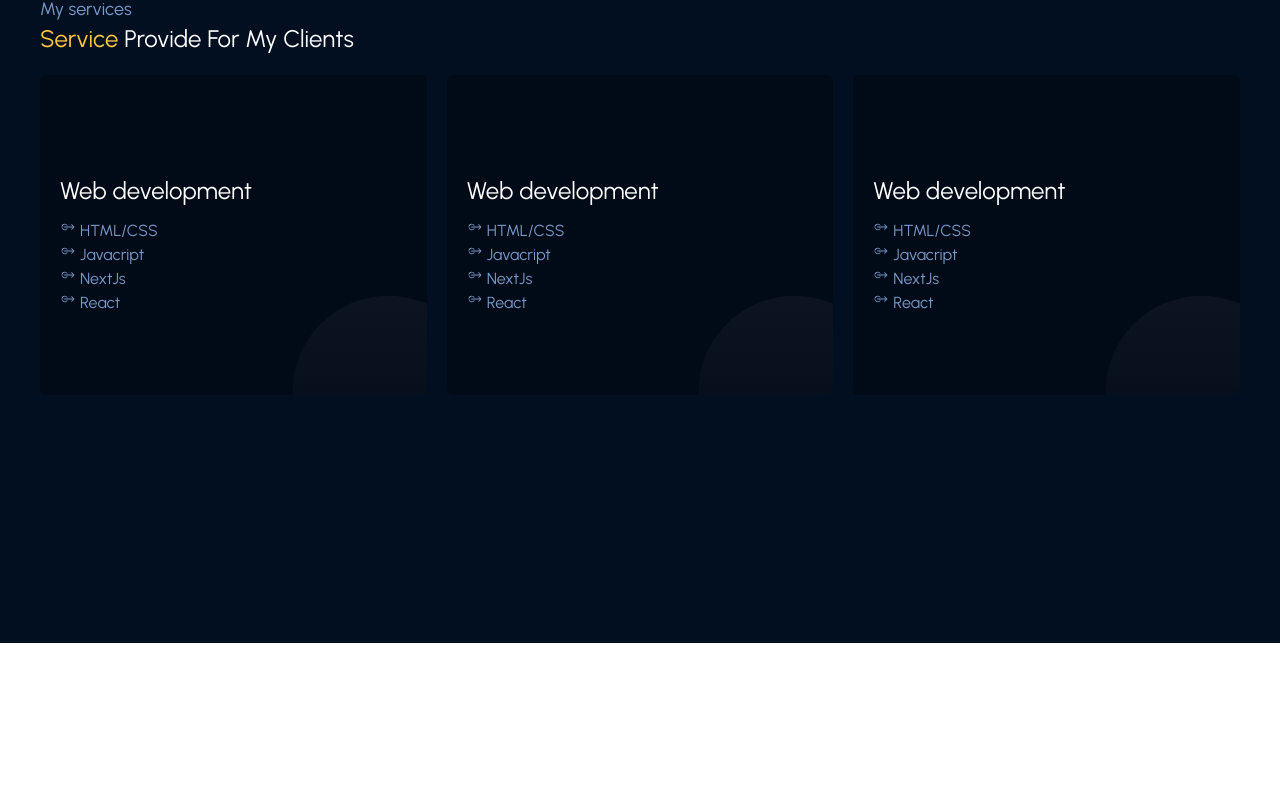
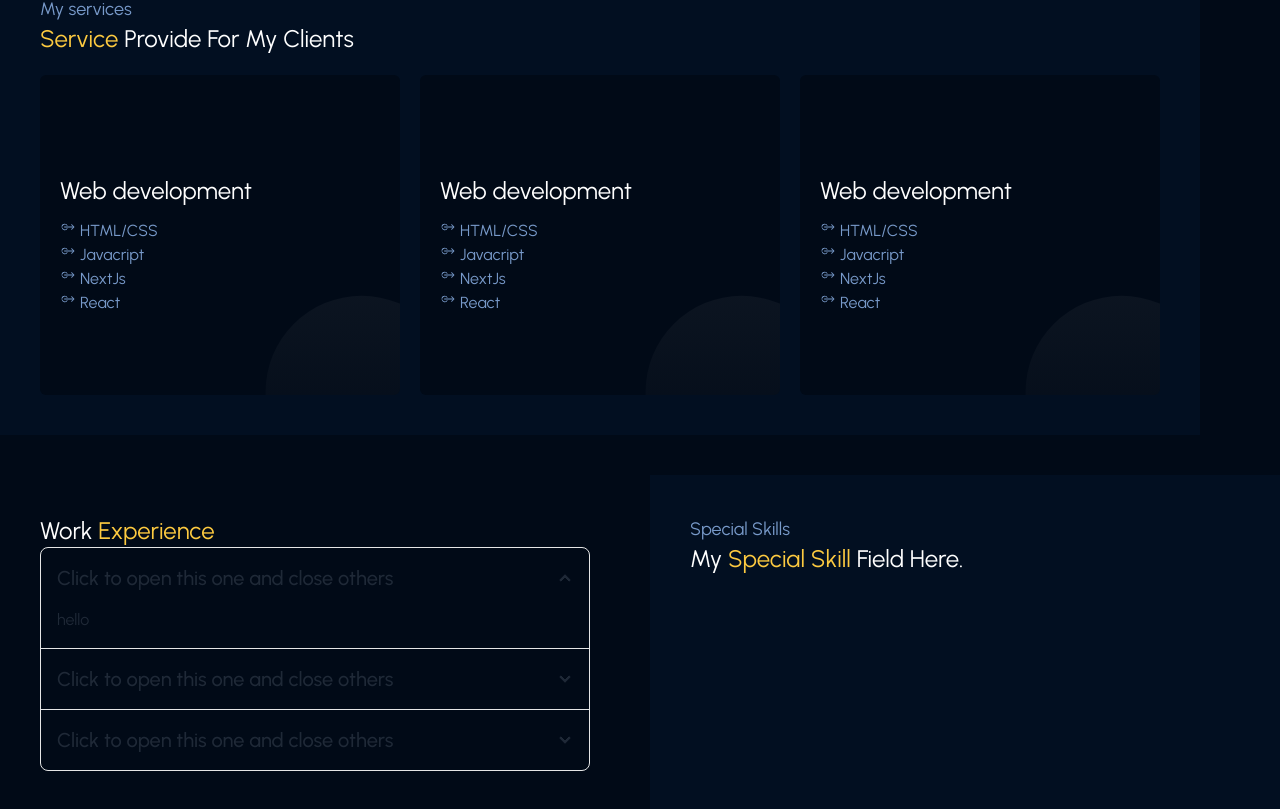
Before and after one commit to safidy1863/portfolio, a React (Vite) app: page / in a window 1280 px wide. Shown: the part 845-1654 px from the top of the page. Before the commit the page ends 1488 px from the top, so only its background shows below. Built offline with nearby package versions, Linux system fonts and the light colour scheme; some icons are missing.

Commit message:
update configurations to deploy

```diff
--- a/package.json
+++ b/package.json
@@ -1,9 +1,12 @@
 {
+  "homepage": "https://safidy1863.github.io/robuste-manohisafidy/",
   "name": "portfolio",
   "private": true,
   "version": "0.0.0",
   "type": "module",
   "scripts": {
+    "predeploy" : "npm run build",
+    "deploy" : "gh-pages -d dist",
     "dev": "vite",
     "build": "tsc && vite build",
     "lint": "eslint . --ext ts,tsx --report-unused-disable-directives --max-warnings 0",
@@ -12,6 +15,7 @@
   "dependencies": {
     "@iconify/react": "^4.1.1",
     "@preact/signals-react": "^2.0.0",
+    "@types/gh-pages": "^6.1.0",
     "path": "^0.12.7",
     "react": "^18.2.0",
     "react-dom": "^18.2.0"
@@ -27,6 +31,7 @@
     "eslint": "^8.56.0",
     "eslint-plugin-react-hooks": "^4.6.0",
     "eslint-plugin-react-refresh": "^0.4.5",
+    "gh-pages": "^6.1.1",
     "postcss": "^8.4.35",
     "tailwindcss": "3.4",
     "typescript": "^5.2.2",
--- a/src/app.tsx
+++ b/src/app.tsx
@@ -2,6 +2,7 @@ import { useSignals } from "@preact/signals-react/runtime";
 import "./main.css";
 import { Footer, Home, Navigation, Services } from "./sections";
 import { isLight } from "./signals";
+import { Experiences } from "./sections/experiences";
 
 const App = () => {
   useSignals();
@@ -18,6 +19,7 @@ const App = () => {
       </div>
       <main>
         <Services />
+        <Experiences />
       </main>
       <Footer />
     </div>
--- /dev/null
+++ b/src/sections/experiences/components/experience.tsx
@@ -0,0 +1,9 @@
+import React from 'react'
+
+type Props = {}
+
+export const Experience = (props: Props) => {
+  return (
+    <div>Experience</div>
+  )
+}
--- /dev/null
+++ b/src/sections/experiences/components/index.ts
@@ -0,0 +1 @@
+export * from "./experience";
--- /dev/null
+++ b/src/sections/experiences/index.tsx
@@ -0,0 +1,11 @@
+import { Left } from "./left";
+import { Right } from "./right";
+
+export const Experiences = () => {
+  return (
+    <div className="py-10 grid grid-cols-2 gap-x-5">
+      <Left />
+      <Right />
+    </div>
+  );
+};
--- /dev/null
+++ b/src/sections/experiences/left.tsx
@@ -0,0 +1,39 @@
+export const Left = () => {
+  return (
+    <div className="padding py-10">
+      <h1 className="text-2xl text-white">
+        Work <span className="text-yellow">Experience</span>
+      </h1>
+
+      <div className="join join-vertical w-full">
+        <div className="collapse collapse-arrow join-item border border-base-300">
+          <input type="radio" name="my-accordion-4" defaultChecked />
+          <div className="collapse-title text-xl font-medium">
+            Click to open this one and close others
+          </div>
+          <div className="collapse-content">
+            <p>hello</p>
+          </div>
+        </div>
+        <div className="collapse collapse-arrow join-item border border-base-300">
+          <input type="radio" name="my-accordion-4" />
+          <div className="collapse-title text-xl font-medium">
+            Click to open this one and close others
+          </div>
+          <div className="collapse-content">
+            <p>hello</p>
+          </div>
+        </div>
+        <div className="collapse collapse-arrow join-item border border-base-300">
+          <input type="radio" name="my-accordion-4" />
+          <div className="collapse-title text-xl font-medium">
+            Click to open this one and close others
+          </div>
+          <div className="collapse-content">
+            <p>hello</p>
+          </div>
+        </div>
+      </div>
+    </div>
+  );
+};
--- /dev/null
+++ b/src/sections/experiences/right.tsx
@@ -0,0 +1,10 @@
+export const Right = () => {
+  return (
+    <div className="w-full bg-blue-opacity padding py-10">
+      <h2 className="text-blue-opacity-2 text-lg">Special Skills</h2>
+      <h1 className="text-2xl text-white">
+        My <span className="text-yellow">Special Skill</span> Field Here.
+      </h1>
+    </div>
+  );
+};
--- a/src/sections/services/index.tsx
+++ b/src/sections/services/index.tsx
@@ -3,7 +3,7 @@ import { DServices } from "./data";
 
 export const Services = () => {
   return (
-    <div className="bg-blue-opacity padding py-10">
+    <div className="bg-blue-opacity padding py-10 mr-20">
       <h2 className="text-blue-opacity-2 text-lg">My services</h2>
       <h1 className="text-2xl text-white">
         <span className="text-yellow">Service</span> Provide For My Clients
--- a/vite.config.ts
+++ b/vite.config.ts
@@ -12,5 +12,5 @@ export default defineConfig({
     },
   },
 
-  base : "/portfolio"
+  base : "/robuste-manohisafidy/"
 });
```
Also changed, not shown: 1 other file (tests, documents, lock files or other folders).
